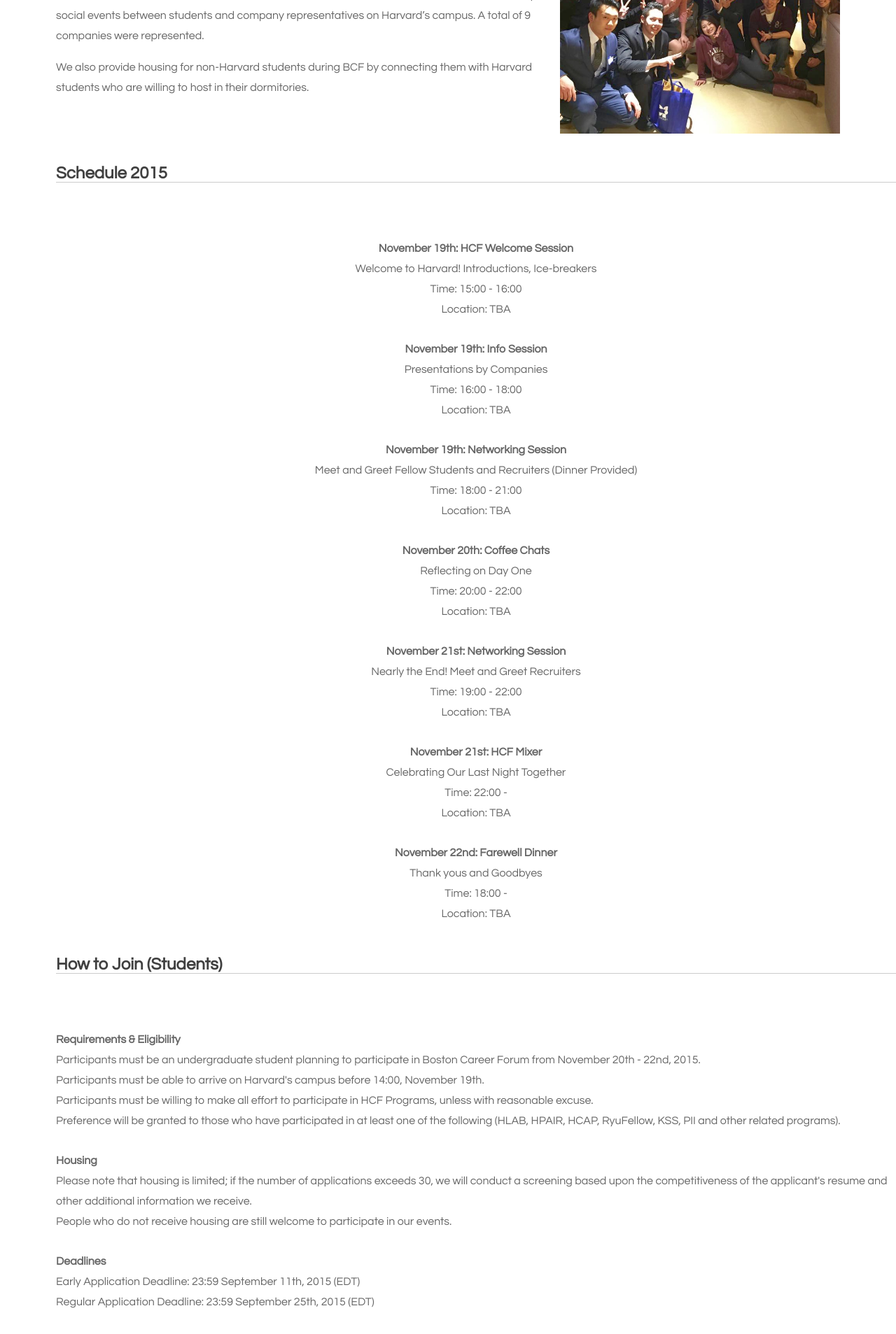
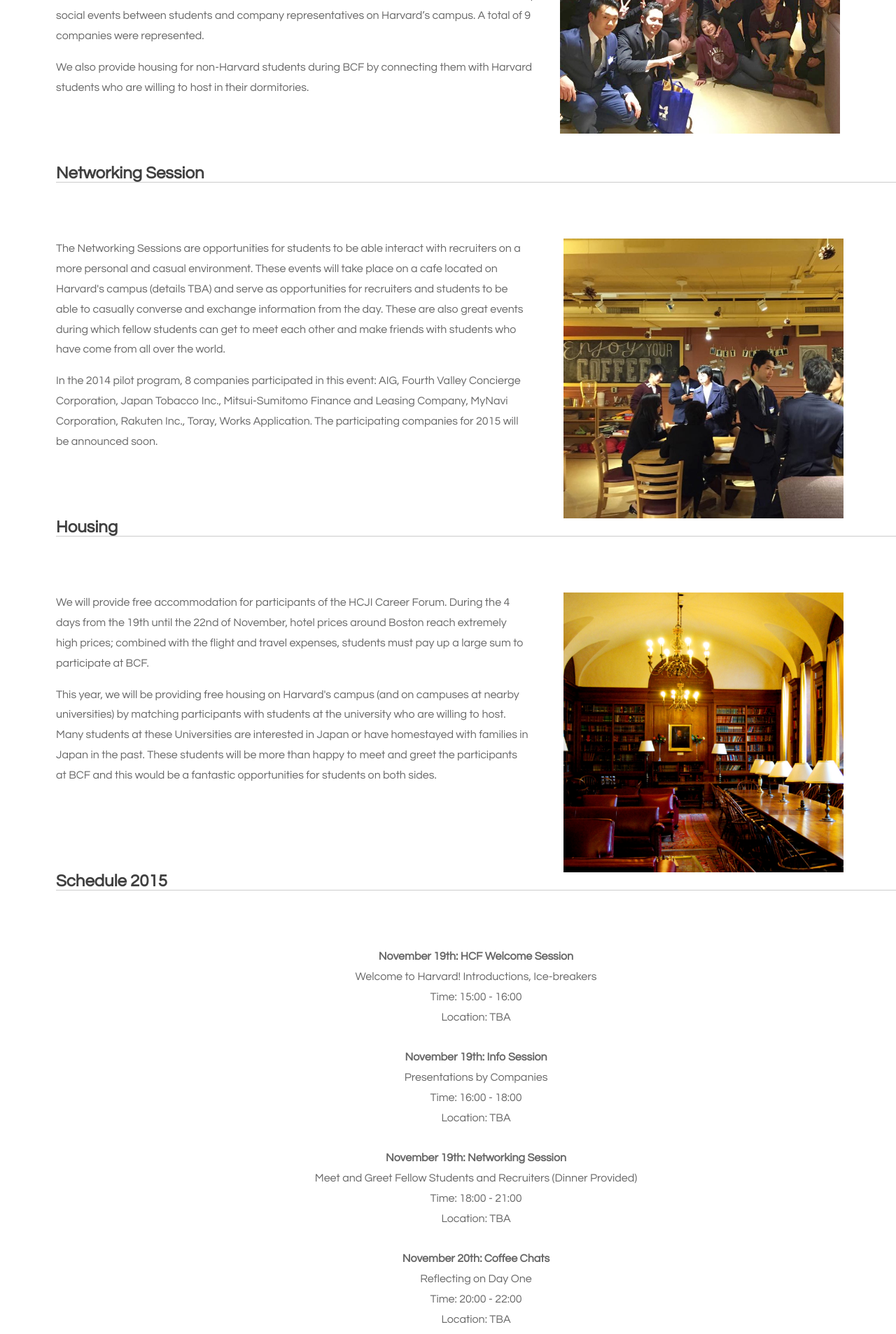
Before and after one commit to kojino/hcji_website, a Rails app: page /careers in a window 1280 px wide. Shown: the part 930-2837 px from the top of the page at 70% size. Run offline with Rails 7, Linux system fonts and the light colour scheme; style sheets or scripts are compiled from the project's sources; some libraries are stand-ins or nearby versions.

Commit message:
housing + networking

```diff
--- a/app/views/static_pages/careers.html.erb
+++ b/app/views/static_pages/careers.html.erb
@@ -17,6 +17,24 @@
 			<p>We provide opportunities for recruiters and students to interact even before BCF begins so that students may network with representatives from various Japanese companies, and companies may do so likewise to their mutual benefit. In 2014, we held four formal information sessions and multiple social events between students and company representatives on Harvard’s campus. A total of 9 companies were represented.</p>
 			<p>We also provide housing for non-Harvard students during BCF by connecting them with Harvard students who are willing to host in their dormitories.</p>
 			<div class="spacer"></div>
+
+			<h2>Networking Session</h2>
+			<div id="portfolio" class="container">
+				<p><img src="assets/coffee.jpg" alt="" width="400px"  style="padding: 0 75px 0 50px"/>
+					The Networking Sessions are opportunities for students to be able interact with recruiters on a more personal and casual environment. These events will take place on a cafe located on Harvard's campus (details TBA) and serve as opportunities for recruiters and students to be able to casually converse and exchange information from the day. These are also great events during which fellow students can get to meet each other and make friends with students who have come from all over the world.
+				</p>
+				<p>
+					In the 2014 pilot program, 8 companies participated in this event: AIG, Fourth Valley Concierge Corporation, Japan Tobacco Inc., Mitsui-Sumitomo Finance and Leasing Company, MyNavi Corporation, Rakuten Inc., Toray, Works Application. The participating companies for 2015 will be announced soon.
+				</p>
+			</div>
+
+			<h2>Housing</h2>
+			<div id="portfolio" class="container">
+				<p><img src="assets/housing.jpg" alt="" width="400px" style="padding: 0 75px 0 50px"/>
+					We will provide free accommodation for participants of the HCJI Career Forum. During the 4 days from the 19th until the 22nd of November, hotel prices around Boston reach extremely high prices; combined with the flight and travel expenses, students must pay up a large sum to participate at BCF.</p>
+				<p> This year, we will be providing free housing on Harvard's campus (and on campuses at nearby universities) by matching participants with students at the university who are willing to host. Many students at these Universities are interested in Japan or have homestayed with families in Japan in the past. These students will be more than happy to meet and greet the participants at BCF and this would be a fantastic opportunities for students on both sides.
+				</p>
+			</div>
 
 			<h2>Schedule 2015</h2>
 			<div id="portfolio" class="container">
@@ -68,12 +86,11 @@
 					Preference will be granted to those who have participated in at least one of the following (HLAB, HPAIR, HCAP, RyuFellow, KSS, PII and other related programs).<br><br>
 
 					<b>Housing</b><br>
-					Please note that housing is limited; if the number of applications exceeds 30, we will conduct a screening based upon the competitiveness of the applicant's resume and other additional information we receive.<br>
+					Please note that housing is limited; if the number of applications exceeds 30, we may need to conduct a selection process (applicants will be notified in the event that this happens).<br>
 					People who do not receive housing are still welcome to participate in our events.<br><br>
 
 					<b>Deadlines</b><br>
-					Early Application Deadline: 23:59 September 11th, 2015 (EDT)<br>
-					Regular Application Deadline: 23:59 September 25th, 2015 (EDT)<br><br>
+					Application Deadline: 23:59 September 20th, 2015 (EDT)<br><br>
 
 					<b>Application</b><br>
 					Please fill out this application if you plan to be hosted in a Harvard dormitory room: <a href="https://docs.google.com/forms/d/1nKF7ICXO_BAFpgCb3s2zXOK779fiKu_P3PYK6ay-iB8/viewform?edit_requested=true" target="_blank">Housing Application</a><br>
```
Also changed, not shown: app/assets/images/coffee.jpg (added), app/assets/images/housing.jpg (added), 3 other files.
